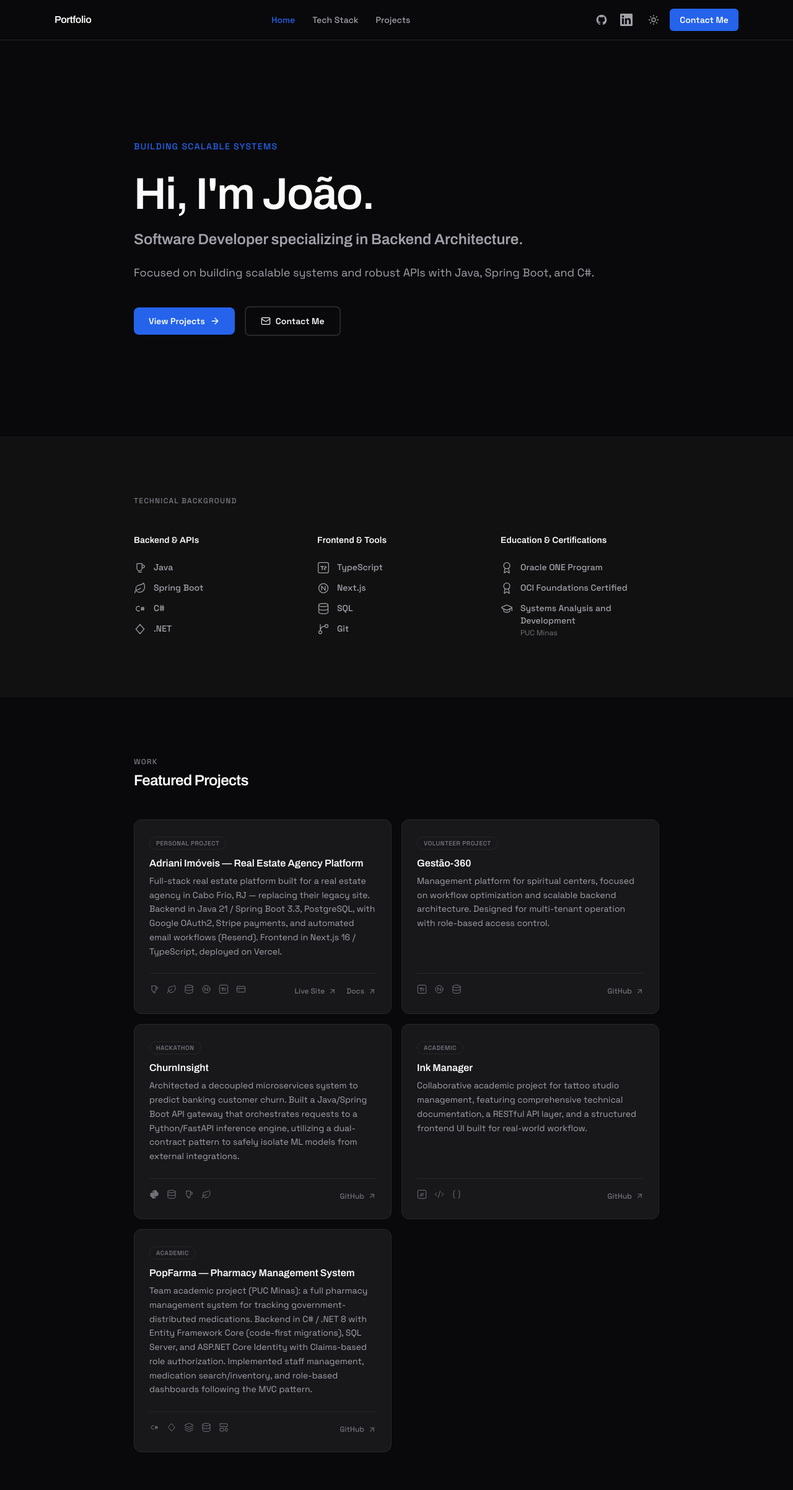
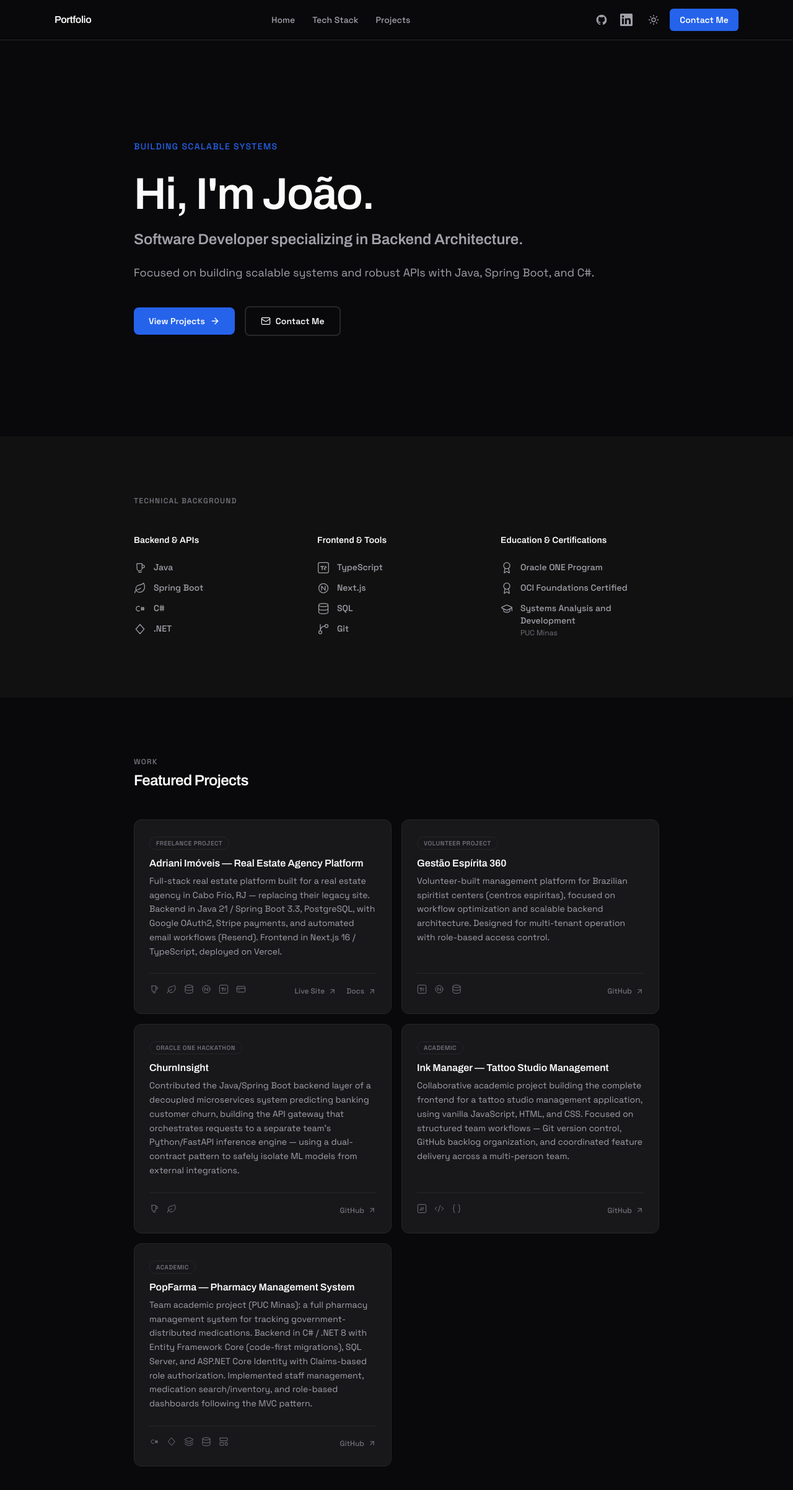
Before and after one commit to JOVI-CR/Portfolio, a Next.js app in the folder app/: page / in a window 1280 px wide. Shown: the top 2404 px of the page at 62% size. Built offline with nearby package versions, Linux system fonts and the light colour scheme.

Commit message:
content: refine ChurnInsight scope/attribution, label Adriani Imóveis as freelance

```diff
--- a/app/src/components/layout/Navbar.tsx
+++ b/app/src/components/layout/Navbar.tsx
@@ -110,11 +110,15 @@
 
 // ─── Navbar ───────────────────────────────────────────────────────────────────
 
+// Settle delay mirrors --transition-slow (300ms) — a JS timeout can't reference the CSS var directly.
+const HOME_FLASH_SETTLE_MS = 300;
+
 export function Navbar() {
   const pathname = usePathname();
   const [scrolled, setScrolled] = useState(false);
   const [mobileOpen, setMobileOpen] = useState(false);
   const [prevPathname, setPrevPathname] = useState(pathname);
+  const [homeFlash, setHomeFlash] = useState(false);
 
   // Close mobile menu on route change (adjusted during render, not in an effect)
   if (pathname !== prevPathname) {
@@ -127,6 +131,12 @@
     window.addEventListener("scroll", handleScroll, { passive: true });
     return () => window.removeEventListener("scroll", handleScroll);
   }, []);
+
+  function handleHomeClick() {
+    window.scrollTo({ top: 0, behavior: "smooth" });
+    setHomeFlash(true);
+    window.setTimeout(() => setHomeFlash(false), HOME_FLASH_SETTLE_MS);
+  }
 
   return (
     <header
@@ -193,16 +203,20 @@
                   aria-current={isActive ? "page" : undefined}
                   className={baseClass}
                   style={{
-                    color: isActive ? "var(--color-cta)" : "var(--color-text-secondary)",
+                    color: homeFlash ? "var(--color-cta)" : "var(--color-text-secondary)",
+                    transition: homeFlash
+                      ? "color var(--transition-fast)"
+                      : "color var(--transition-slow)",
                   }}
+                  onClick={handleHomeClick}
                   onMouseEnter={(e) => {
-                    if (!isActive) {
+                    if (!homeFlash) {
                       (e.currentTarget as HTMLAnchorElement).style.color = "var(--color-text)";
                       (e.currentTarget as HTMLAnchorElement).style.backgroundColor = "var(--color-surface-raised)";
                     }
                   }}
                   onMouseLeave={(e) => {
-                    if (!isActive) {
+                    if (!homeFlash) {
                       (e.currentTarget as HTMLAnchorElement).style.color = "var(--color-text-secondary)";
                       (e.currentTarget as HTMLAnchorElement).style.backgroundColor = "transparent";
                     }
@@ -318,9 +332,15 @@
                   aria-current={isActive ? "page" : undefined}
                   className={sharedClass}
                   style={{
-                    color: isActive ? "var(--color-cta)" : "var(--color-text-secondary)",
+                    color: homeFlash ? "var(--color-cta)" : "var(--color-text-secondary)",
+                    transition: homeFlash
+                      ? "color var(--transition-fast)"
+                      : "color var(--transition-slow)",
                   }}
-                  onClick={() => setMobileOpen(false)}
+                  onClick={() => {
+                    handleHomeClick();
+                    setMobileOpen(false);
+                  }}
                 >
                   {label}
                 </Link>
--- a/app/src/components/sections/ProjectCards.tsx
+++ b/app/src/components/sections/ProjectCards.tsx
@@ -11,23 +11,6 @@
 } from "lucide-react";
 import type { ReactNode } from "react";
 import { TechIconTooltip } from "@/components/ui/TechIconTooltip";
-
-function PythonIcon() {
-  return (
-    <svg
-      viewBox="0 0 24 24"
-      fill="currentColor"
-      width={16}
-      height={16}
-      aria-hidden="true"
-    >
-      {/* Top snake — right-facing */}
-      <path d="M12 2c-2.21 0-4 1.15-4 3.5V7h4v1H6C3.79 8 2 9.79 2 12v2.5C2 16.85 3.79 18 6 18h1.5v-2c0-2.21 1.79-4 4-4h3c2.21 0 4-1.79 4-4V5.5C18.5 3.15 16.71 2 14.5 2H12zm-.75 2.25c.55 0 1 .45 1 1s-.45 1-1 1-1-.45-1-1 .45-1 1-1z" />
-      {/* Bottom snake — left-facing */}
-      <path d="M12 22c2.21 0 4-1.15 4-3.5V17h-4v-1h6c2.21 0 4-1.79 4-4v-2.5C22 7.15 20.21 6 18 6h-1.5v2c0 2.21-1.79 4-4 4h-3c-2.21 0-4 1.79-4 4V18.5C5.5 20.85 7.29 22 9.5 22H12zm.75-2.25c-.55 0-1-.45-1-1s.45-1 1-1 1 .45 1 1-.45 1-1 1z" />
-    </svg>
-  );
-}
 
 function JavaIcon() {
   return (
@@ -186,7 +169,7 @@
 const PROJECTS: Project[] = [
   {
     title: "Adriani Imóveis — Real Estate Agency Platform",
-    tag: "Personal Project",
+    tag: "Freelance Project",
     description:
       "Full-stack real estate platform built for a real estate agency in Cabo Frio, RJ — replacing their legacy site. Backend in Java 21 / Spring Boot 3.3, PostgreSQL, with Google OAuth2, Stripe payments, and automated email workflows (Resend). Frontend in Next.js 16 / TypeScript, deployed on Vercel.",
     techStack: [
@@ -213,10 +196,10 @@
     secondaryLink: { label: "Docs", href: "https://github.com/JOVI-CR/adriani-Imoveis-docs" },
   },
   {
-    title: "Gestão-360",
+    title: "Gestão Espírita 360",
     tag: "Volunteer Project",
     description:
-      "Management platform for spiritual centers, focused on workflow optimization and scalable backend architecture. Designed for multi-tenant operation with role-based access control.",
+      "Volunteer-built management platform for Brazilian spiritist centers (centros espíritas), focused on workflow optimization and scalable backend architecture. Designed for multi-tenant operation with role-based access control.",
     techStack: [
       <TechIconTooltip key="ts" label="TypeScript">
         <TypeScriptIcon />
@@ -234,17 +217,10 @@
   },
   {
     title: "ChurnInsight",
-    tag: "Hackathon",
+    tag: "Oracle ONE Hackathon",
     description:
-      "Architected a decoupled microservices system to predict banking customer churn. Built a Java/Spring Boot API gateway that orchestrates requests to a Python/FastAPI inference engine, utilizing a dual-contract pattern to safely isolate ML models from external integrations.",
+      "Contributed the Java/Spring Boot backend layer of a decoupled microservices system predicting banking customer churn, building the API gateway that orchestrates requests to a separate team's Python/FastAPI inference engine — using a dual-contract pattern to safely isolate ML models from external integrations.",
     techStack: [
-      <TechIconTooltip key="py" label="Python">
-        <PythonIcon />
-      </TechIconTooltip>,
-      // TODO: confirm specific DB engine for a more precise tooltip label.
-      <TechIconTooltip key="db" label="Database">
-        <Database {...ICON_PROPS} />
-      </TechIconTooltip>,
       <TechIconTooltip key="java" label="Java">
         <JavaIcon />
       </TechIconTooltip>,
@@ -255,10 +231,10 @@
     link: { label: "GitHub", href: "https://github.com/FabioAguiar/churninsight-hackathon-one" },
   },
   {
-    title: "Ink Manager",
+    title: "Ink Manager — Tattoo Studio Management",
     tag: "Academic",
     description:
-      "Collaborative academic project for tattoo studio management, featuring comprehensive technical documentation, a RESTful API layer, and a structured frontend UI built for real-world workflow.",
+      "Collaborative academic project building the complete frontend for a tattoo studio management application, using vanilla JavaScript, HTML, and CSS. Focused on structured team workflows — Git version control, GitHub backlog organization, and coordinated feature delivery across a multi-person team.",
     techStack: [
       <TechIconTooltip key="js" label="JavaScript">
         <JavaScriptIcon />
```
